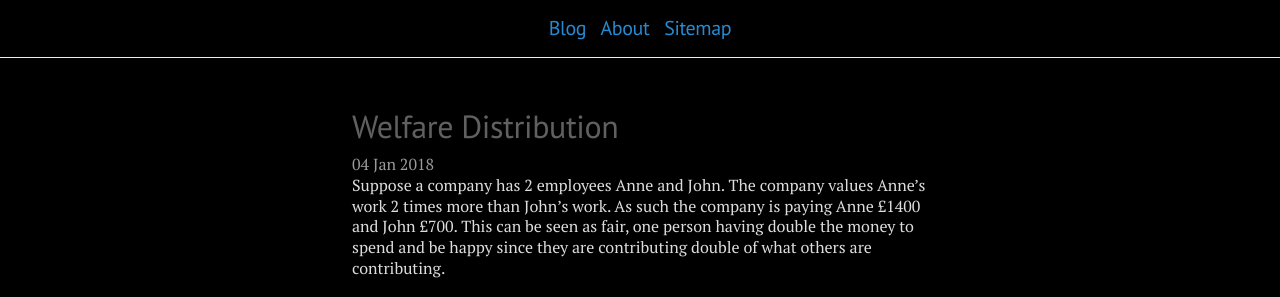
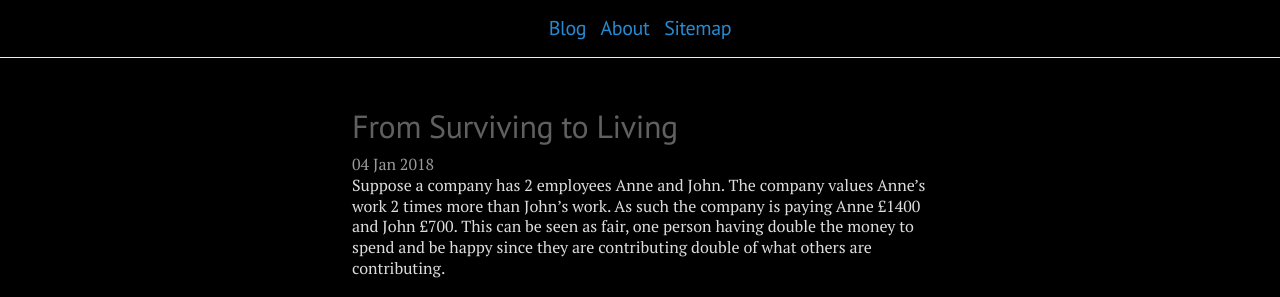
Before and after one commit to migueltorrescosta/migueltorrescosta.github.io, a Jekyll site: the page built from _posts/2018-01-04-From-Surviving-To-Living.md, in a window 1280 px wide and 900 px high. Shown: the top 297 px of the window. Built offline with Jekyll 4.4.1, drawn with Linux system fonts in a browser that asks for light colours; comment, search, counter and statistics services are not loaded.

Commit message:
Renamed post

```diff
--- a/_posts/2018-01-04-Welfare-Distribution.md
+++ b/_posts/2018-01-04-From-Surviving-To-Living.md
@@ -1,6 +1,6 @@
 ---
 layout: post
-title: Welfare Distribution
+title: From Surviving to Living
 category: [System Design, UBI]
 published: true
 ---
```
